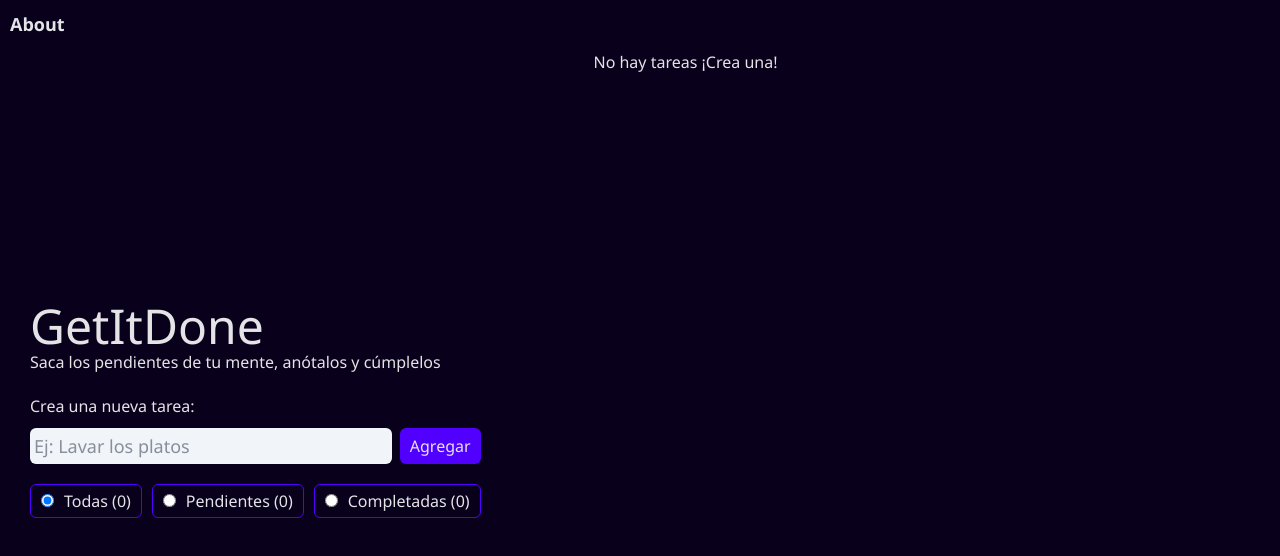
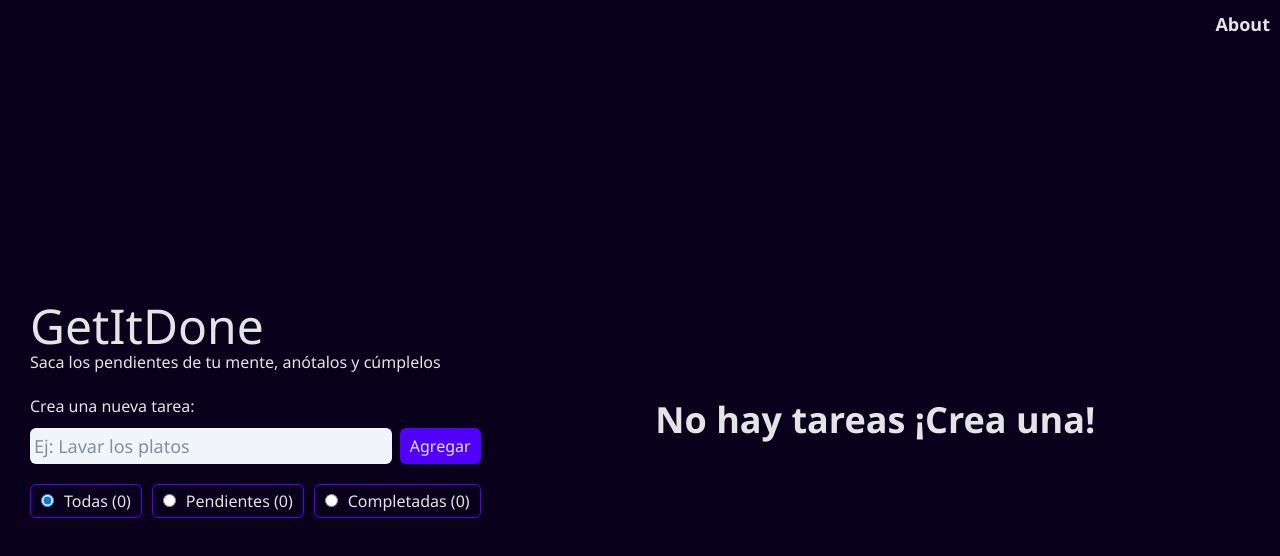
Before and after one commit to ricandres98/to-do-app, a Next.js app: page / in a window 1280 px wide. Shown: the top 556 px of the page. Built offline with nearby package versions, Linux system fonts and the light colour scheme.

Commit message:
fix: correct styles when task list was empty and for about Link

```diff
--- a/src/app/page.tsx
+++ b/src/app/page.tsx
@@ -10,8 +10,6 @@ import { FilterOptionButton } from '@/components/FilterOptionButton';
 import { AbsolutePositionLink } from "@/components/AbsolutePositionLink";
 import type { filter } from '@/types/filter';
 
-
-
 export default function Home() {
   const { tasks, createTask, toggleCompleteTask, deleteTask } = useTasks();
   const [filter, setFilter] = useState<filter>('all');
@@ -22,11 +20,14 @@ export default function Home() {
 
   return (
     <div className={`
-      my-0 mx-auto p-2.5 max-w-xl
-      lg:grid lg:grid-cols-[min-content_1fr]
+      my-7 mx-auto p-2.5 max-w-xl
+      lg:grid lg:grid-cols-[min-content_1fr] lg:my-0
       lg:w-full lg:h-dvh lg:max-w-none lg:overflow-hidden
       `}>
-      <AbsolutePositionLink href="/about" title="About">
+      <AbsolutePositionLink
+        className={`right-2.5! left-auto!`}
+        href="/about"
+        title="About">
         About
       </AbsolutePositionLink>
       <div className={`
@@ -67,9 +68,14 @@ export default function Home() {
       </div>
       <main className={`
         lg:h-dvh lg:overflow-y-auto lg:p-5 lg:scroll-smooth`}>
-        <TasksList>
+        <TasksList tasksLength={tasks.length}>
           {tasks.length === 0 ? (
-            <p>No hay tareas ¡Crea una!</p>
+            <p
+              className={`
+                max-w-fit mx-auto place-self-center
+                text-4xl font-bold`}>
+              No hay tareas ¡Crea una!
+            </p>
           ) : (
             tasks
               .filter((task) =>
--- a/src/components/AbsolutePositionLink.tsx
+++ b/src/components/AbsolutePositionLink.tsx
@@ -1,22 +1,28 @@
 import Link from "next/link";
+
+type AnchorNativeTypes = React.AnchorHTMLAttributes<HTMLAnchorElement>;
+
+type Props = {
+  href: string;
+  title: string;
+  children: React.ReactNode;
+} & AnchorNativeTypes;
 
 const AbsolutePositionLink = ({
   href,
   title,
   children,
-}: {
-  href: string;
-  title: string;
-  children: React.ReactNode;
-}) => {
+  ...linkProps
+}: Props) => {
   return (
     <Link
       href={href}
       title={title}
+      {...linkProps}
       className={`
-          absolute left-2.5 top-2.5 z-10
+          absolute left-2.5 top-2.5 z-10 w-fit
           text-purple-white font-bold text-lg
-          hover:underline`}
+          hover:underline ${linkProps.className}`}
     >
       {children}
     </Link>
--- a/src/components/TaskList.tsx
+++ b/src/components/TaskList.tsx
@@ -1,11 +1,17 @@
 import type React from "react";
 
-const TasksList = ({ children }:React.PropsWithChildren) => {
+type props = {
+  children: React.ReactNode,
+  tasksLength: number,
+}
+
+const TasksList = ({ children, tasksLength }: props) => {
   return (
     <div className={`
       grid gap-2.5 justify-items-center
       mt-5 max-w-xl
-      lg:max-w-none lg:grid-cols-[repeat(auto-fill,minmax(250px,1fr))]`}>
+      lg:max-w-none lg:min-h-[calc(100dvh-60px)]
+      ${tasksLength !== 0 ? "lg:grid-cols-[repeat(auto-fill,minmax(250px,1fr))]" : ""}`}>
       {/*
         <TaskItem description="Lavar los platos" status="active" />
         <TaskItem description="Hacer la compra" status="completada" />
```
